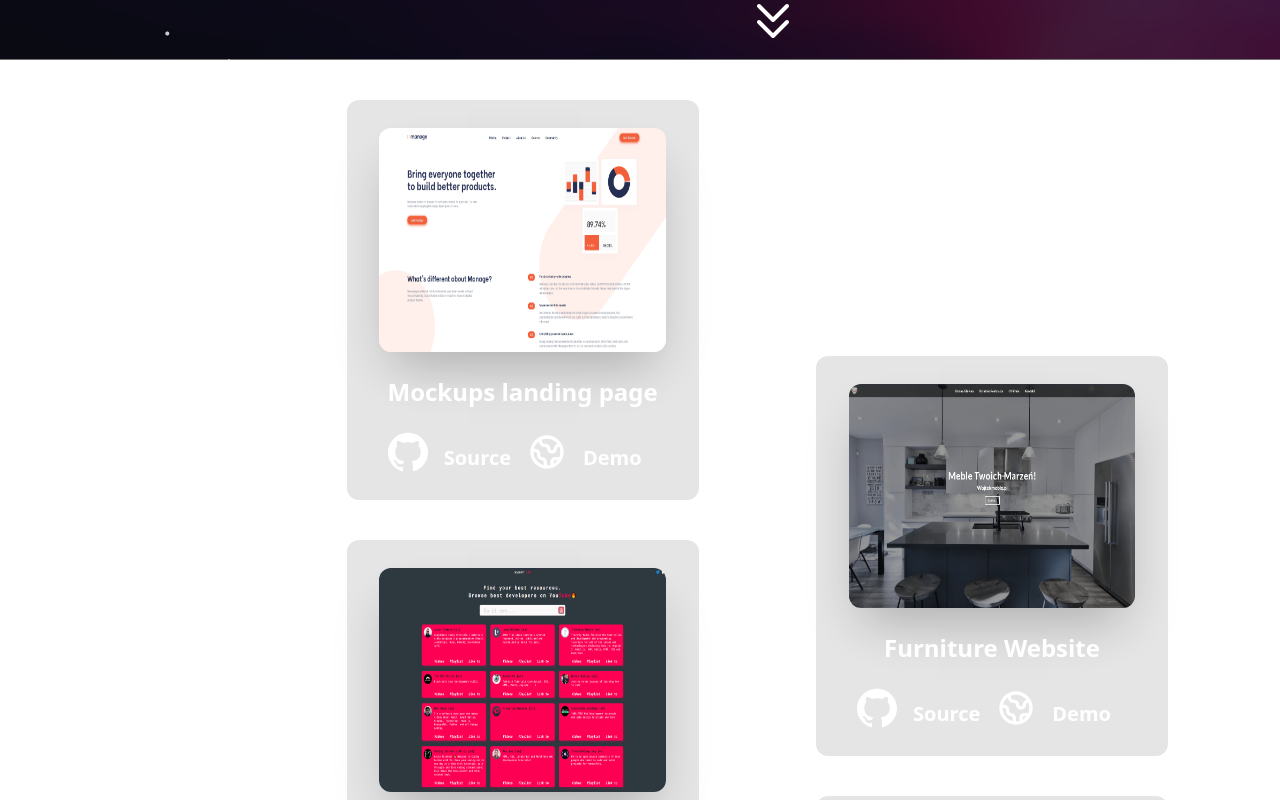
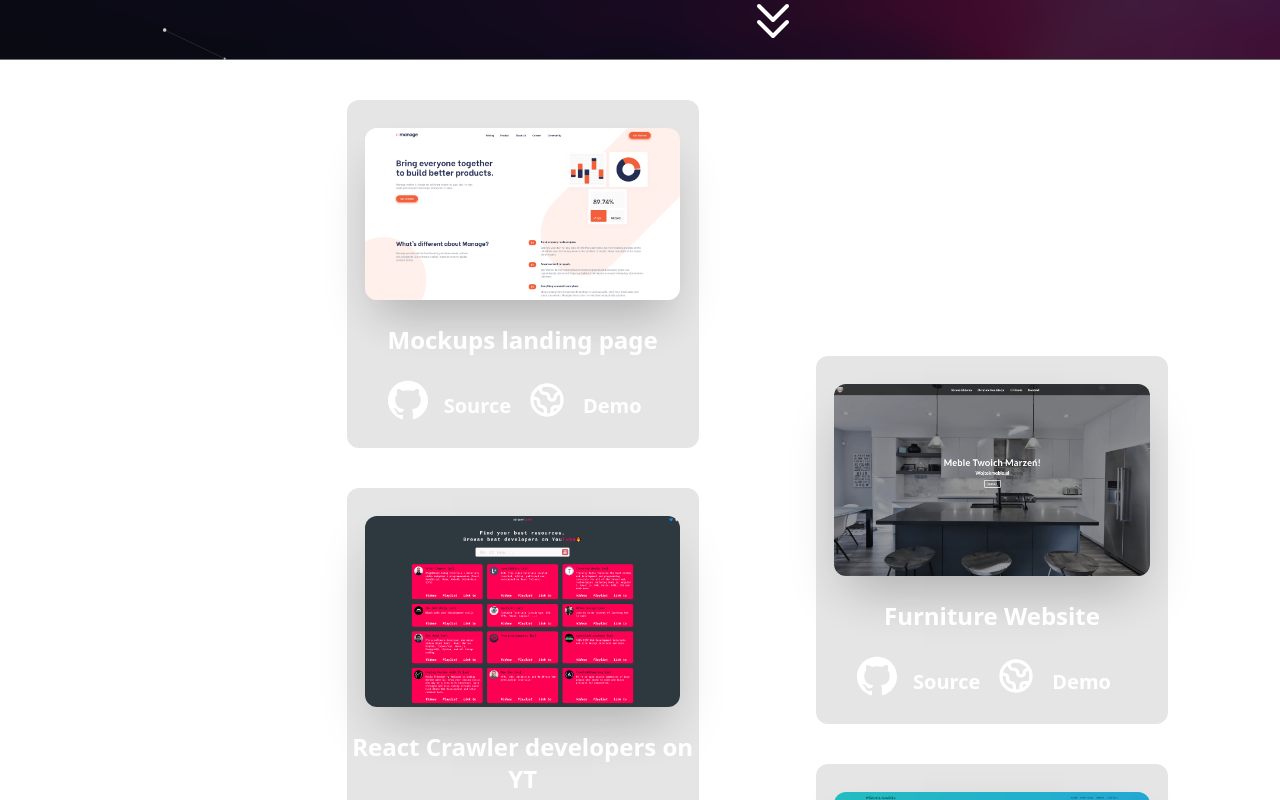
Before and after one commit to BerryTheDeveloper/Old-Portfolio, a React (Create React App) app: page / in a window 1280 px wide. Shown: the part 740-1540 px from the top of the page. Built offline with nearby package versions, Linux system fonts and the light colour scheme; what tailwindcss-filters would draw is missing.

Commit message:
fix image on Projects page

```diff
--- a/src/components/Card.js
+++ b/src/components/Card.js
@@ -6,7 +6,7 @@ const Card = ({ source, title, git, site }) => {
     return (
         <div className="w-11/12 sm:w-9/12 2xl:w-7/12 p-1 ml-auto mr-auto bg-black bg-opacity-10 backdrop-custom-blur rounded-xl mb-10">
             <img
-                className="rounded-xl w-11/12 sm:w-10/12 h-56 my-6 mx-auto shadow-2xl"
+                className="rounded-xl  w-11/12 sm:object-contain  my-6 mx-auto shadow-2xl"
                 src={source}
                 alt={`${title}`}
             />
```
